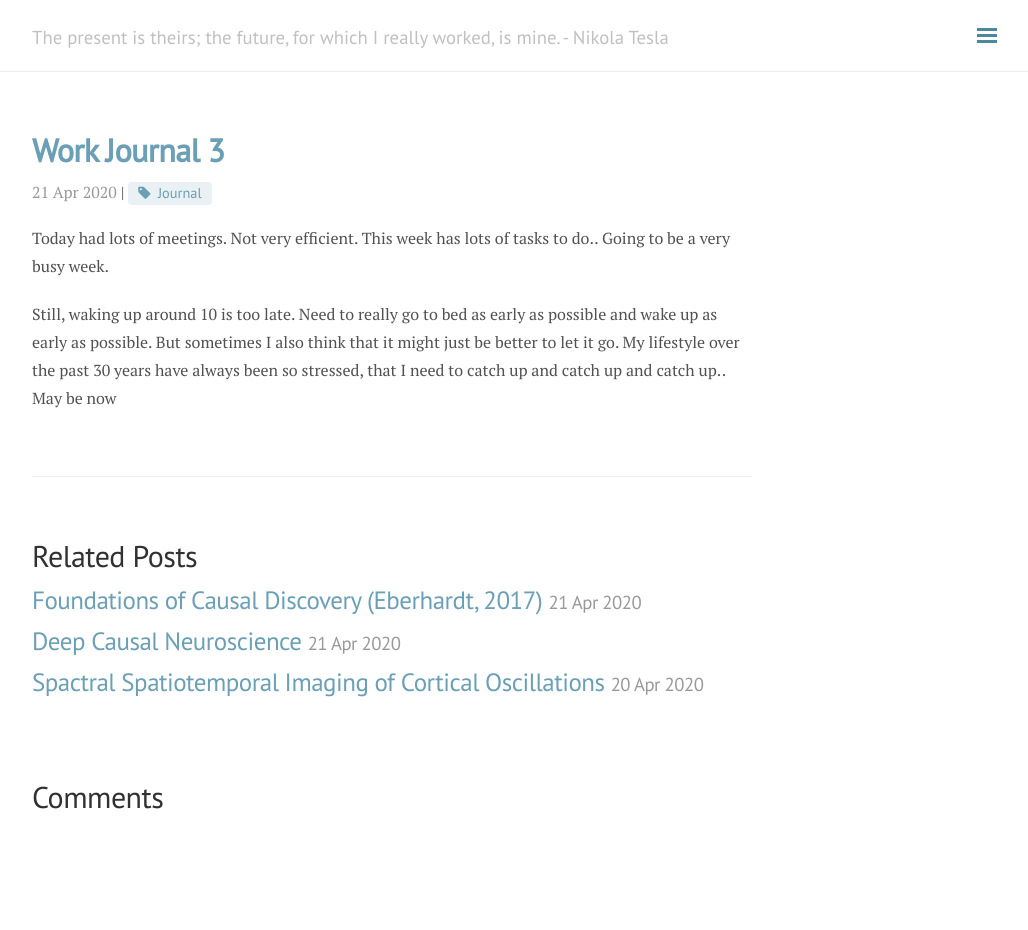
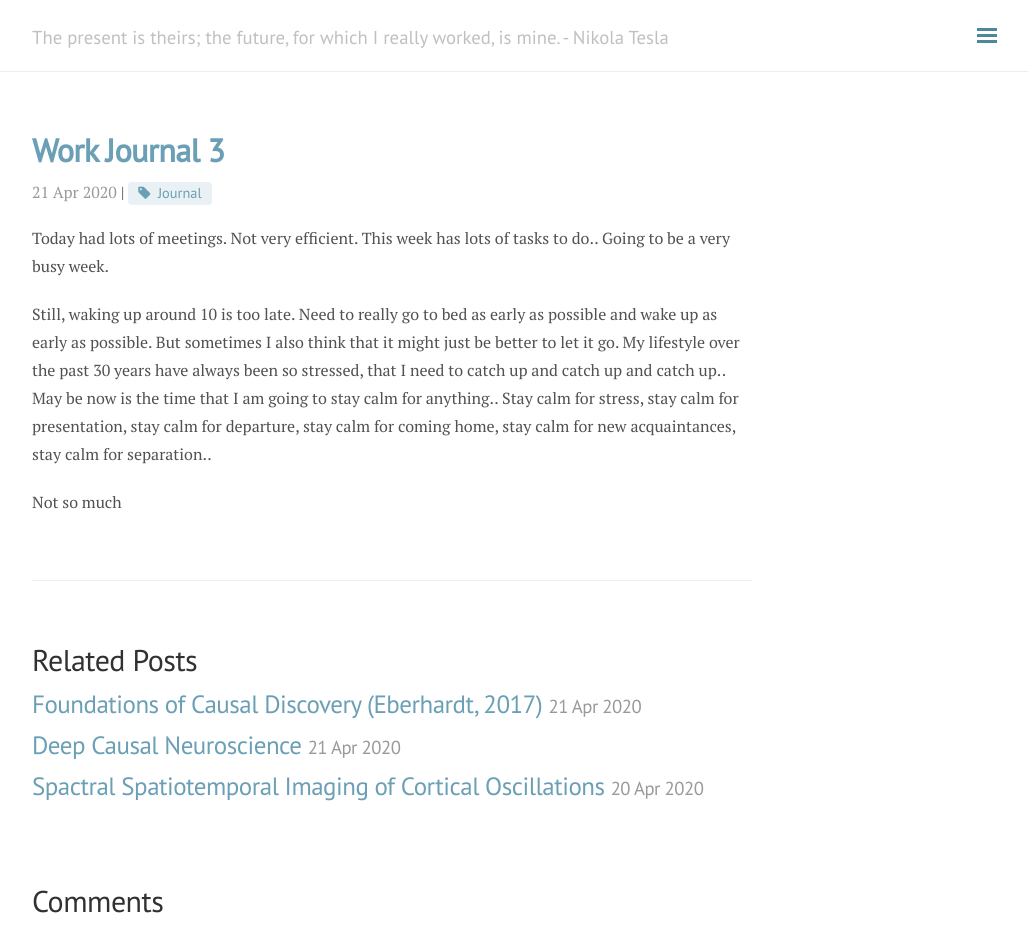
Before and after one commit to andylikescodes/andylikescodes.github.io, a Jekyll site: the page built from _posts/2020-04-21-Work-Journal-3.md, in a window 1280 px wide and 930 px high. Shown: the whole window, without its empty margins (248-1276 px from the left). Built offline with Jekyll 4.4.1, drawn with Linux system fonts in a browser that asks for light colours; nearby versions of some CDN libraries; comment, search, counter and statistics services are not loaded.

Commit message:
_posts/2020-04-21-Work-Journal-3.md updated from https://stackedit.io/

```diff
--- a/_posts/2020-04-21-Work-Journal-3.md
+++ b/_posts/2020-04-21-Work-Journal-3.md
@@ -7,9 +7,11 @@ category: Work Journal
 
 Today had lots of meetings. Not very efficient. This week has lots of tasks to do.. Going to be a very busy week.
 
-Still, waking up around 10 is too late. Need to really go to bed as early as possible and wake up as early as possible. But sometimes I also think that it might just be better to let it go. My lifestyle over the past 30 years have always been so stressed, that I need to catch up and catch up and catch up.. May be now
+Still, waking up around 10 is too late. Need to really go to bed as early as possible and wake up as early as possible. But sometimes I also think that it might just be better to let it go. My lifestyle over the past 30 years have always been so stressed, that I need to catch up and catch up and catch up.. May be now is the time that I am going to stay calm for anything.. Stay calm for stress, stay calm for presentation, stay calm for departure, stay calm for coming home, stay calm for new acquaintances, stay calm for separation..
+
+Not so much
 
 
 <!--stackedit_data:
-eyJoaXN0b3J5IjpbMTk2NDM2MzcwMl19
+eyJoaXN0b3J5IjpbLTEyNTA1NjE3NDZdfQ==
 -->
```
